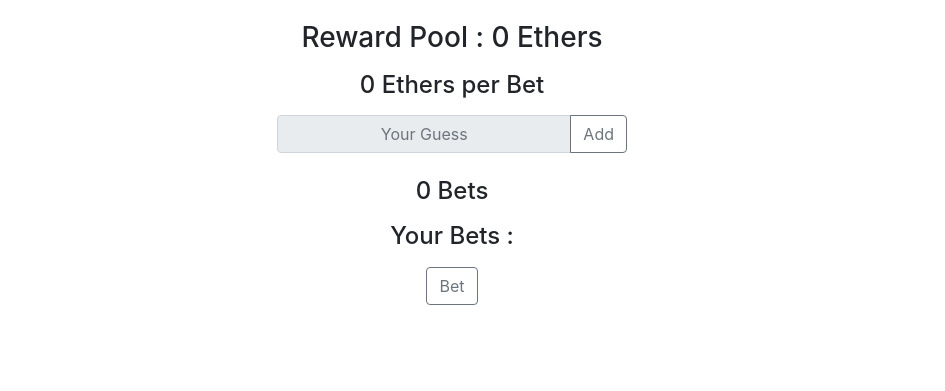
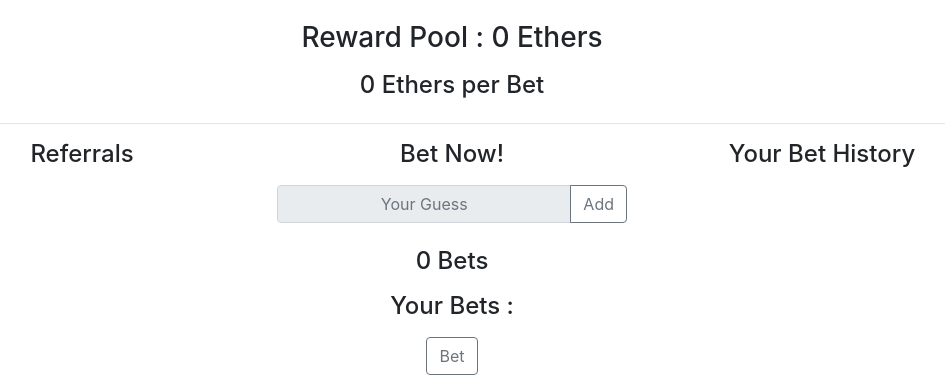
Before and after one commit to daniel08311/Black-Mirror, a website: page bet.html in a window 1280 px wide. Shown: the part 461-852 px from the top of the page, without its empty margins (188-1133 px from the left). Before the commit the page ends 800 px from the top, so only its background shows below. Drawn offline with nearby package versions, Linux system fonts and the light colour scheme; no server answers.

Commit message:
UI Update: three columnsgit add .git add .!

```diff
--- a/bet.html
+++ b/bet.html
@@ -64,10 +64,24 @@
           Reward Pool : 0 Ethers
         </H3>
       </div>
-
       <div class="row justify-content-md-center my-2">
         <h4><span id="price">0</span></h4>
         <H4>&nbsp;Ethers per Bet</H4>
+      </div>
+      <hr>
+
+      <div class="container">
+        <div class="row">
+          <div class="col-sm justify-content-md-center" style="text-align:center">
+            <h4> Referrals </h4>
+          </div>
+          <div class="col-sm justify-content-md-center" style="text-align:center">
+            <h4> Bet Now! </h4>
+          </div>
+          <div class="col-sm justify-content-md-center" style="text-align:center">
+            <h4> Your Bet History </h4>
+          </div>
+        </div>
       </div>
 
       <div class="row justify-content-md-center my-2">
```
